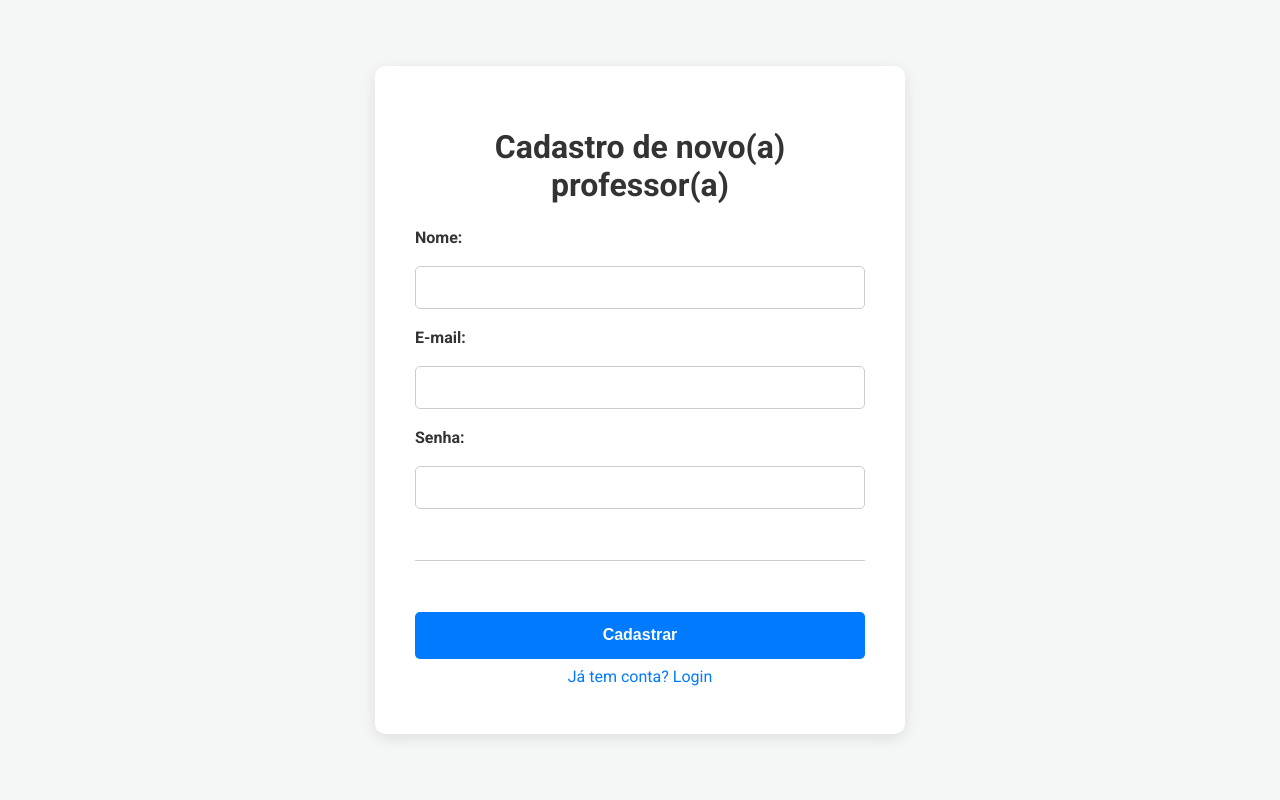
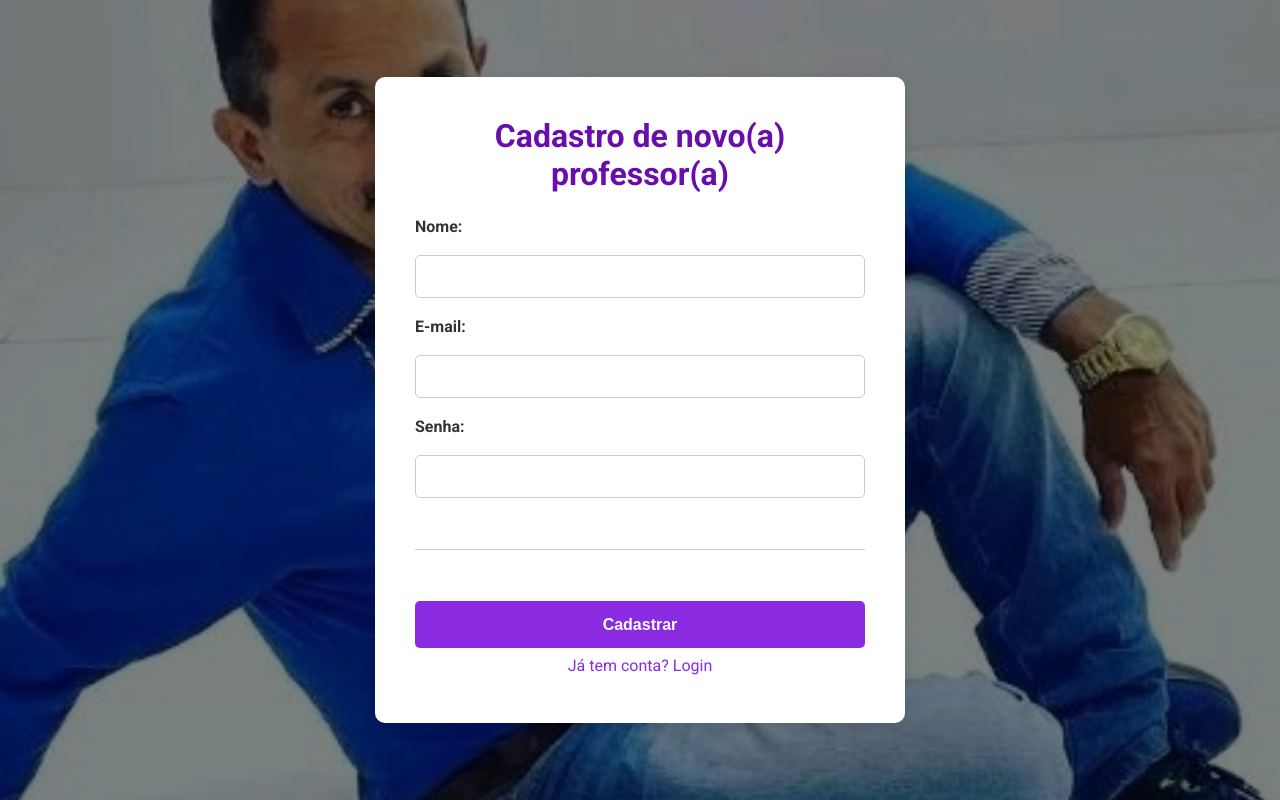
Before and after one commit to arthurlara88/PHPLogin, a PHP site: page /register.php in a window 1280 px wide. Run offline with PHP 8.4, Linux system fonts and the light colour scheme.

Commit message:
meu codigo

```diff
--- a/dashboardProfessor.php
+++ b/dashboardProfessor.php
@@ -1,4 +1,5 @@
 <?php
+
 session_start();
 
 //confere professor
--- a/db_connect.php
+++ b/db_connect.php
@@ -1,12 +1,12 @@
 <?php
 
 $server = "newton.coltec.ufmg.br";
-$username = "a2024951923@teiacoltec.org"; // usuario
-$password = "";
-$dbname = "atividade"; //nome do seu banco de dados
+$username = "a2024953241@teiacoltec.org"; // usuario
+$password = "a2024953241";
+$dbname = "a2024953241@teiacoltec.org"; //nome do seu banco de dados
 
 //Tenta estabelecer conexao com o phpmyadmin
-// Senao ele so encerra o processo
+//Senao ele so encerra o processo
 try {
     $pdo = new PDO("mysql:host=$server;dbname=$dbname;charset=utf8", $username, $password);
 
--- a/index.php
+++ b/index.php
@@ -10,11 +10,10 @@
     <div class="container">
         <h1>Seja bem-vindo</h1>
 
-        <p>Efetue o login para acessar o sistema.</p>
-
+        <p>Efetue o login para acessar o sistema:</p>
         <p><a href="login.php">Efetuar login</a></p>
 
-        <p>Cadastre um professor.</p>
+        <p>Cadastre um professor:</p>
 
         <p><a href="register.php">Cadastrar</a></p>
     </div>
--- a/style.css
+++ b/style.css
@@ -1,13 +1,13 @@
 /* Desing made by IA */
 /* Nao consegui entender CSS a tempo :( tem q estudar mais isso depois*/
 
-/* Importando uma fonte do Google Fonts para um visual melhor */
+/* Importando uma fonte do Google Fonts para um visual mais moderno */
 @import url('https://fonts.googleapis.com/css2?family=Roboto:wght@400;700&display=swap');
 
 :root {
-    /* Cores */
-    --cor-primaria: #007BFF;
-    --cor-secundaria: #0056b3;
+    /* Cores alteradas de azul para roxo */
+    --cor-primaria: #8A2BE2; /* Roxo principal */
+    --cor-secundaria: #6A0DAD; /* Roxo mais escuro para hover */
     --cor-fundo: #f4f7f6;
     --cor-texto: #333;
     --cor-borda: #ccc;
@@ -22,6 +22,18 @@ body {
     color: var(--cor-texto);
     margin: 0;
     padding: 0;
+
+    /* Adicionando a imagem de fundo */
+    background-image: url('manoelgomes.jpg');
+    background-size: cover; /* Ajusta a imagem para cobrir toda a área */
+    background-position: center; /* Centraliza a imagem */
+    background-attachment: fixed; /* Mantém a imagem fixa durante a rolagem */
+    background-repeat: no-repeat; /* Evita a repetição da imagem */
+
+    /* Adiciona uma camada escura para melhorar a legibilidade do texto */
+    background-color: rgba(0, 0, 0, 0.5);
+    background-blend-mode: darken;
+
     display: flex;
     justify-content: center;
     align-items: center;
@@ -37,6 +49,13 @@ body {
     width: 100%;
     max-width: 450px;
     text-align: center;
+}
+
+/* Estilo dos títulos */
+h1, h2, h3 {
+    color: var(--cor-secundaria);
+    margin-top: 0;
+    font-weight: 700;
 }
 
 /* Estilo para formulários e seus elementos */
@@ -106,8 +125,6 @@ p {
     margin: 0.5rem 0;
 }
 
-/* ------------------ NOVOS ESTILOS ------------------ */
-
 /* Estilo para mensagens de erro */
 .erro {
     color: var(--cor-erro);
```
Also changed, not shown: manoelgomes.jpg (added).
